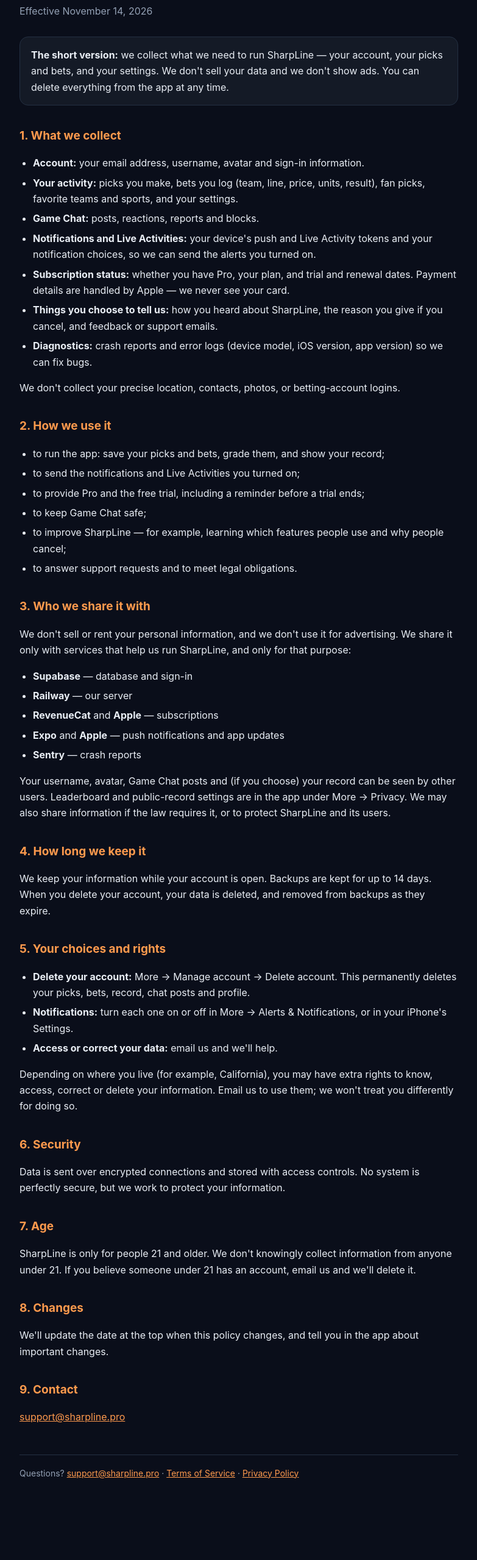
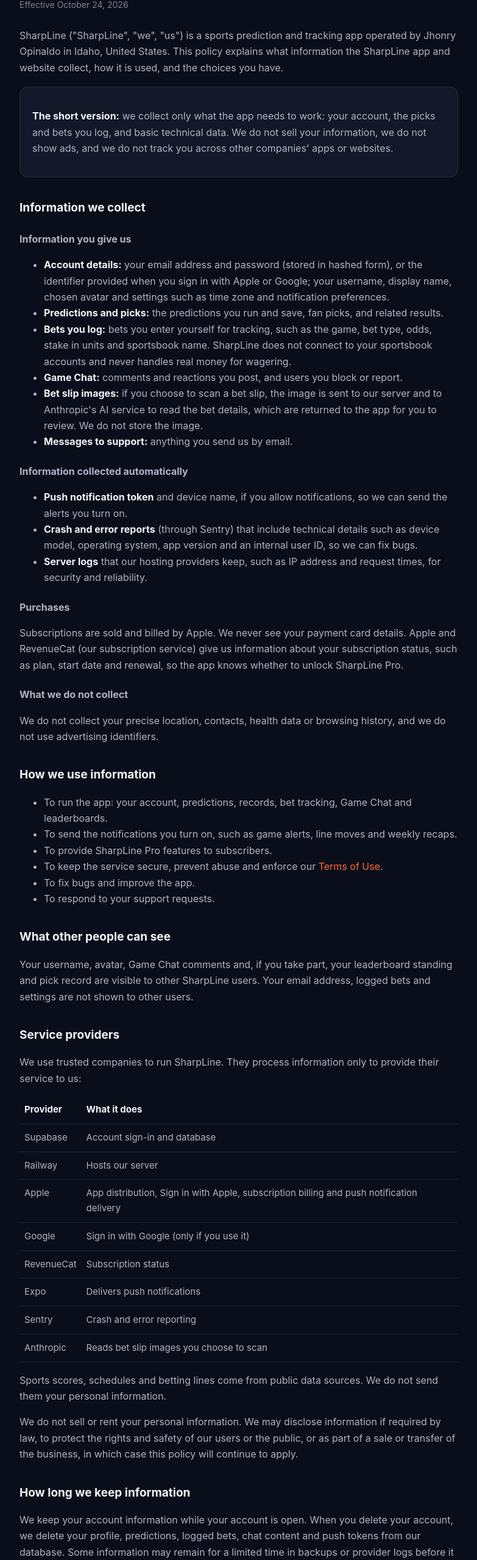
Before and after one commit to jhonry-ninja/sharpline-site, a plain HTML site: page privacy/index.html in a window 1280 px wide. Shown: the part 159-2718 px from the top of the page at 61% size, without its empty margins (248-1031 px from the left). Before the commit the page ends 2667 px from the top, so only its background shows below. Drawn offline with Linux system fonts and the light colour scheme.

Commit message:
Revert "Updated Terms of Service and Privacy Policy"
This reverts commit ef2d67fc6982cbc7361dbefc4955eb5577658760.

```diff
--- a/privacy/index.html
+++ b/privacy/index.html
@@ -1,71 +1,102 @@
-<!DOCTYPE html><html lang="en"><head><meta charset="utf-8"><meta name="viewport" content="width=device-width,initial-scale=1"><title>Privacy Policy · SharpLine</title><style>
-:root{--bg:#0a0e1a;--card:#141a26;--line:#243042;--text:#e9eef5;--muted:#93a0b4;--orange:#ff9a4d}
-*{box-sizing:border-box}body{margin:0;background:var(--bg);color:var(--text);font:16px/1.65 -apple-system,BlinkMacSystemFont,"Segoe UI",Roboto,Inter,sans-serif}
-.wrap{max-width:760px;margin:0 auto;padding:40px 20px 80px}
-.brand{font-weight:900;letter-spacing:1px;font-size:22px;text-decoration:none;color:var(--text)}.brand span{color:var(--orange)}
-h1{font-size:34px;margin:28px 0 4px}.date{color:var(--muted);margin:0 0 28px}
-h2{font-size:19px;margin:34px 0 8px;color:var(--orange)}
-p,li{color:var(--text)}ul{padding-left:22px}li{margin:6px 0}
-.box{background:var(--card);border:1px solid var(--line);border-radius:14px;padding:16px 18px;margin:20px 0}
-a{color:var(--orange)}footer{margin-top:48px;color:var(--muted);font-size:14px;border-top:1px solid var(--line);padding-top:18px}
-</style>
-</head><body><div class="wrap"><a class="brand" href="/">SHARP<span>LINE</span></a>
-<h1>Privacy Policy</h1><p class="date">Effective November 14, 2026</p>
-<div class="box"><strong>The short version:</strong> we collect what we need to run SharpLine — your account, your picks and bets, and your settings. We don't sell your data and we don't show ads. You can delete everything from the app at any time.</div>
+<!doctype html>
+<html lang="en">
+<head>
+  <meta charset="utf-8">
+  <meta name="viewport" content="width=device-width, initial-scale=1">
+  <title>Privacy Policy · SharpLine</title>
+  <link rel="stylesheet" href="/style.css">
+</head>
+<body>
+  <header><div class="wrap">
+    <a class="brand" href="/">Sharp<span>Line</span></a>
+    <nav><a href="/support/">Support</a><a href="/privacy/">Privacy</a><a href="/terms/">Terms</a></nav>
+  </div></header>
+  <main><div class="wrap">
+    <h1>Privacy Policy</h1>
+    <p class="updated">Effective October 24, 2026</p>
 
-<h2>1. What we collect</h2>
-<ul>
-<li><strong>Account:</strong> your email address, username, avatar and sign-in information.</li>
-<li><strong>Your activity:</strong> picks you make, bets you log (team, line, price, units, result), fan picks, favorite teams and sports, and your settings.</li>
-<li><strong>Game Chat:</strong> posts, reactions, reports and blocks.</li>
-<li><strong>Notifications and Live Activities:</strong> your device's push and Live Activity tokens and your notification choices, so we can send the alerts you turned on.</li>
-<li><strong>Subscription status:</strong> whether you have Pro, your plan, and trial and renewal dates. Payment details are handled by Apple — we never see your card.</li>
-<li><strong>Things you choose to tell us:</strong> how you heard about SharpLine, the reason you give if you cancel, and feedback or support emails.</li>
-<li><strong>Diagnostics:</strong> crash reports and error logs (device model, iOS version, app version) so we can fix bugs.</li>
-</ul>
-<p>We don't collect your precise location, contacts, photos, or betting-account logins.</p>
+    <p>SharpLine ("SharpLine", "we", "us") is a sports prediction and tracking app operated by Jhonry Opinaldo in Idaho, United States. This policy explains what information the SharpLine app and website collect, how it is used, and the choices you have.</p>
 
-<h2>2. How we use it</h2>
-<ul>
-<li>to run the app: save your picks and bets, grade them, and show your record;</li>
-<li>to send the notifications and Live Activities you turned on;</li>
-<li>to provide Pro and the free trial, including a reminder before a trial ends;</li>
-<li>to keep Game Chat safe;</li>
-<li>to improve SharpLine — for example, learning which features people use and why people cancel;</li>
-<li>to answer support requests and to meet legal obligations.</li>
-</ul>
+    <div class="card">
+      <p><strong>The short version:</strong> we collect only what the app needs to work: your account, the picks and bets you log, and basic technical data. We do not sell your information, we do not show ads, and we do not track you across other companies' apps or websites.</p>
+    </div>
 
-<h2>3. Who we share it with</h2>
-<p>We don't sell or rent your personal information, and we don't use it for advertising. We share it only with services that help us run SharpLine, and only for that purpose:</p>
-<ul>
-<li><strong>Supabase</strong> — database and sign-in</li>
-<li><strong>Railway</strong> — our server</li>
-<li><strong>RevenueCat</strong> and <strong>Apple</strong> — subscriptions</li>
-<li><strong>Expo</strong> and <strong>Apple</strong> — push notifications and app updates</li>
-<li><strong>Sentry</strong> — crash reports</li>
-</ul>
-<p>Your username, avatar, Game Chat posts and (if you choose) your record can be seen by other users. Leaderboard and public-record settings are in the app under More → Privacy. We may also share information if the law requires it, or to protect SharpLine and its users.</p>
+    <h2>Information we collect</h2>
+    <h3>Information you give us</h3>
+    <ul>
+      <li><strong>Account details:</strong> your email address and password (stored in hashed form), or the identifier provided when you sign in with Apple or Google; your username, display name, chosen avatar and settings such as time zone and notification preferences.</li>
+      <li><strong>Predictions and picks:</strong> the predictions you run and save, fan picks, and related results.</li>
+      <li><strong>Bets you log:</strong> bets you enter yourself for tracking, such as the game, bet type, odds, stake in units and sportsbook name. SharpLine does not connect to your sportsbook accounts and never handles real money for wagering.</li>
+      <li><strong>Game Chat:</strong> comments and reactions you post, and users you block or report.</li>
+      <li><strong>Bet slip images:</strong> if you choose to scan a bet slip, the image is sent to our server and to Anthropic's AI service to read the bet details, which are returned to the app for you to review. We do not store the image.</li>
+      <li><strong>Messages to support:</strong> anything you send us by email.</li>
+    </ul>
+    <h3>Information collected automatically</h3>
+    <ul>
+      <li><strong>Push notification token</strong> and device name, if you allow notifications, so we can send the alerts you turn on.</li>
+      <li><strong>Crash and error reports</strong> (through Sentry) that include technical details such as device model, operating system, app version and an internal user ID, so we can fix bugs.</li>
+      <li><strong>Server logs</strong> that our hosting providers keep, such as IP address and request times, for security and reliability.</li>
+    </ul>
+    <h3>Purchases</h3>
+    <p>Subscriptions are sold and billed by Apple. We never see your payment card details. Apple and RevenueCat (our subscription service) give us information about your subscription status, such as plan, start date and renewal, so the app knows whether to unlock SharpLine Pro.</p>
+    <h3>What we do not collect</h3>
+    <p>We do not collect your precise location, contacts, health data or browsing history, and we do not use advertising identifiers.</p>
 
-<h2>4. How long we keep it</h2>
-<p>We keep your information while your account is open. Backups are kept for up to 14 days. When you delete your account, your data is deleted, and removed from backups as they expire.</p>
+    <h2>How we use information</h2>
+    <ul>
+      <li>To run the app: your account, predictions, records, bet tracking, Game Chat and leaderboards.</li>
+      <li>To send the notifications you turn on, such as game alerts, line moves and weekly recaps.</li>
+      <li>To provide SharpLine Pro features to subscribers.</li>
+      <li>To keep the service secure, prevent abuse and enforce our <a href="/terms/">Terms of Use</a>.</li>
+      <li>To fix bugs and improve the app.</li>
+      <li>To respond to your support requests.</li>
+    </ul>
 
-<h2>5. Your choices and rights</h2>
-<ul>
-<li><strong>Delete your account:</strong> More → Manage account → Delete account. This permanently deletes your picks, bets, record, chat posts and profile.</li>
-<li><strong>Notifications:</strong> turn each one on or off in More → Alerts &amp; Notifications, or in your iPhone's Settings.</li>
-<li><strong>Access or correct your data:</strong> email us and we'll help.</li>
-</ul>
-<p>Depending on where you live (for example, California), you may have extra rights to know, access, correct or delete your information. Email us to use them; we won't treat you differently for doing so.</p>
+    <h2>What other people can see</h2>
+    <p>Your username, avatar, Game Chat comments and, if you take part, your leaderboard standing and pick record are visible to other SharpLine users. Your email address, logged bets and settings are not shown to other users.</p>
 
-<h2>6. Security</h2>
-<p>Data is sent over encrypted connections and stored with access controls. No system is perfectly secure, but we work to protect your information.</p>
+    <h2>Service providers</h2>
+    <p>We use trusted companies to run SharpLine. They process information only to provide their service to us:</p>
+    <table>
+      <thead><tr><th>Provider</th><th>What it does</th></tr></thead>
+      <tbody>
+        <tr><td>Supabase</td><td>Account sign-in and database</td></tr>
+        <tr><td>Railway</td><td>Hosts our server</td></tr>
+        <tr><td>Apple</td><td>App distribution, Sign in with Apple, subscription billing and push notification delivery</td></tr>
+        <tr><td>Google</td><td>Sign in with Google (only if you use it)</td></tr>
+        <tr><td>RevenueCat</td><td>Subscription status</td></tr>
+        <tr><td>Expo</td><td>Delivers push notifications</td></tr>
+        <tr><td>Sentry</td><td>Crash and error reporting</td></tr>
+        <tr><td>Anthropic</td><td>Reads bet slip images you choose to scan</td></tr>
+      </tbody>
+    </table>
+    <p>Sports scores, schedules and betting lines come from public data sources. We do not send them your personal information.</p>
+    <p>We do not sell or rent your personal information. We may disclose information if required by law, to protect the rights and safety of our users or the public, or as part of a sale or transfer of the business, in which case this policy will continue to apply.</p>
 
-<h2>7. Age</h2>
-<p>SharpLine is only for people 21 and older. We don't knowingly collect information from anyone under 21. If you believe someone under 21 has an account, email us and we'll delete it.</p>
+    <h2>How long we keep information</h2>
+    <p>We keep your account information while your account is open. When you delete your account, we delete your profile, predictions, logged bets, chat content and push tokens from our database. Some information may remain for a limited time in backups or provider logs before it is overwritten, or where we must keep it by law.</p>
 
-<h2>8. Changes</h2>
-<p>We'll update the date at the top when this policy changes, and tell you in the app about important changes.</p>
+    <h2>Your choices and rights</h2>
+    <ul>
+      <li><strong>Delete your account</strong> at any time in the app: Account &rarr; Delete account.</li>
+      <li><strong>Notifications:</strong> turn alerts on or off in More &rarr; Notifications, or in your phone's settings.</li>
+      <li><strong>Subscriptions:</strong> manage or cancel in your Apple ID settings.</li>
+      <li><strong>Access or correction:</strong> email us to request a copy of your information or a correction.</li>
+    </ul>
+    <p>Depending on where you live, you may have additional rights under local law, such as the right to access, correct, delete or move your data. Email us and we will respond within the time the law requires.</p>
 
-<h2>9. Contact</h2>
-<p><a href="mailto:support@sharpline.pro">support@sharpline.pro</a></p>
-<footer>Questions? <a href="mailto:support@sharpline.pro">support@sharpline.pro</a> · <a href="/terms/">Terms of Service</a> · <a href="/privacy/">Privacy Policy</a></footer></div></body></html>
+    <h2>Security</h2>
+    <p>We use encrypted connections (HTTPS) and access controls to protect your information. No system is completely secure, but we work to protect your data and will notify you as required by law if a breach affects you.</p>
+
+    <h2>Age requirement</h2>
+    <p>SharpLine is intended for adults 21 and older and is not directed to children. We do not knowingly collect information from anyone under 21. If you believe a minor has created an account, contact us and we will delete it.</p>
+
+    <h2>Changes to this policy</h2>
+    <p>We may update this policy. If the changes are significant, we will let you know in the app or by email before they take effect. The date at the top shows when it last changed.</p>
+
+    <h2>Contact</h2>
+    <p>Questions or requests: <a href="mailto:support@sharpline.pro">support@sharpline.pro</a></p>
+  </div></main>
+  <footer><div class="wrap">&copy; 2026 SharpLine &middot; <a href="/terms/">Terms of Use</a> &middot; <a href="/support/">Support</a></div></footer>
+</body>
+</html>
```
Also changed, not shown: terms/index.html (+66 -58 lines).
